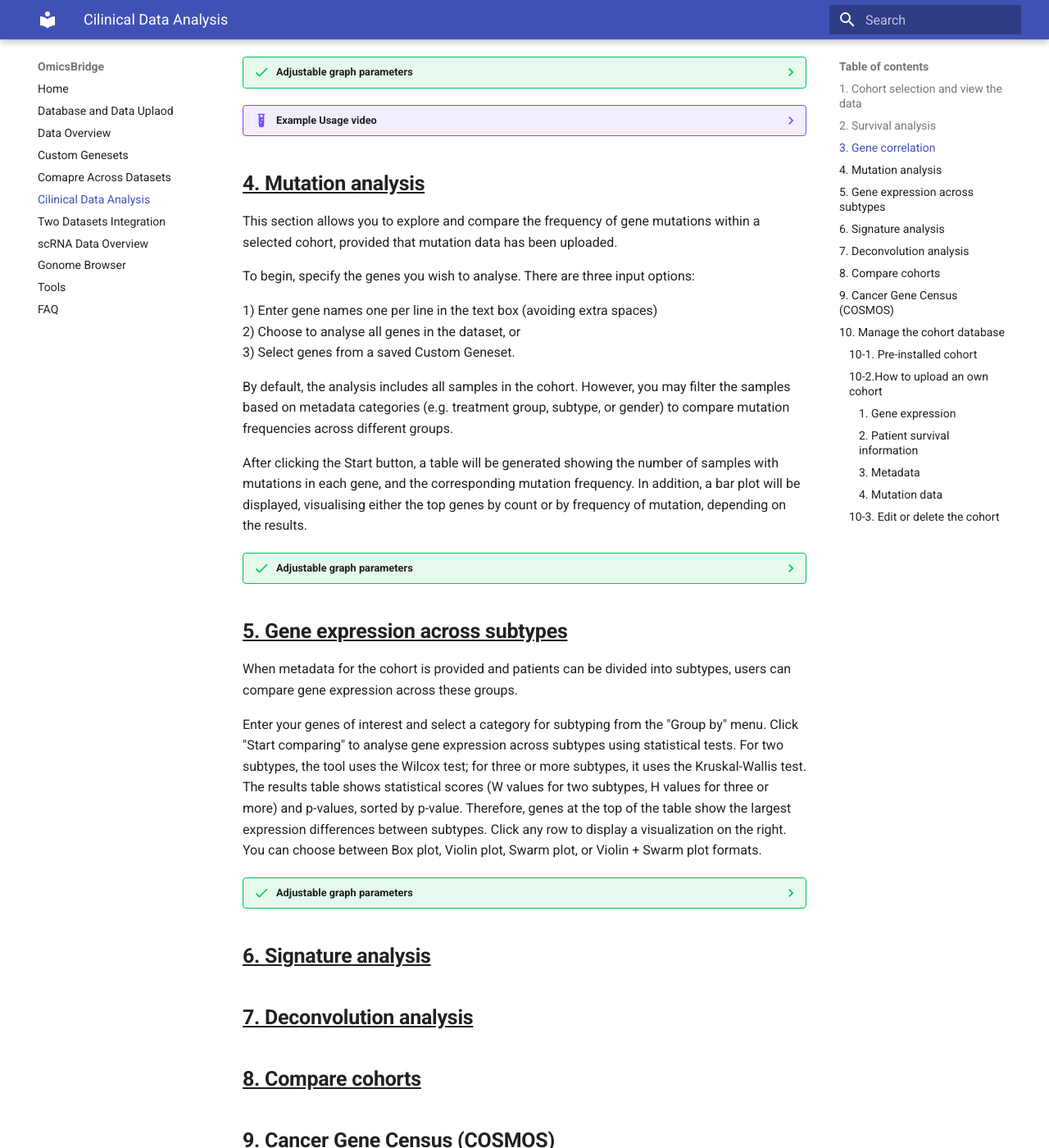
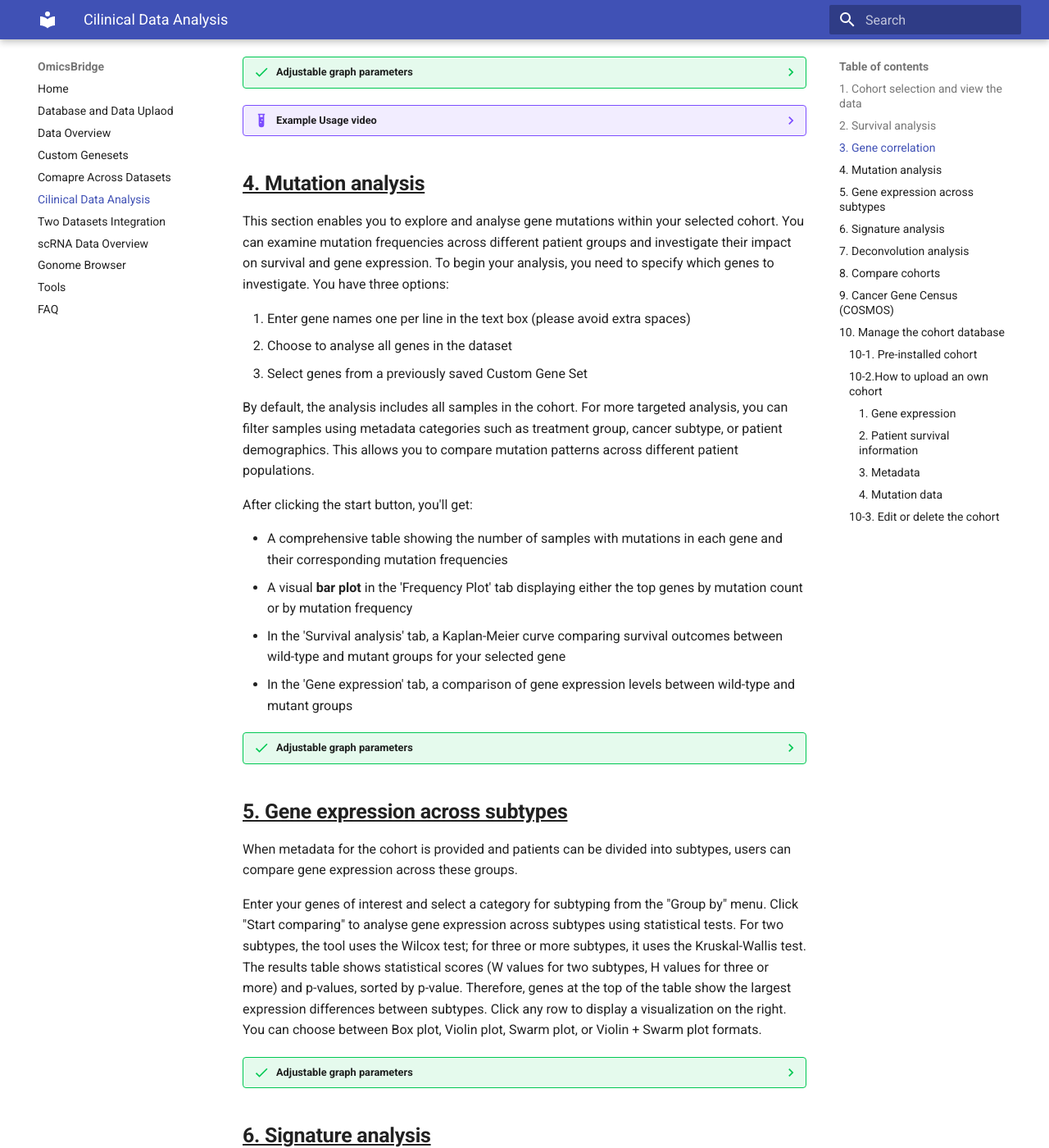
Before and after one commit to htsmto/OmicsBridge, an MkDocs documentation site: the page built from docs/Cilinical_data.md, in a window 1280 px wide and 1400 px high, scrolled down 1544 px. Shown: the whole window at 82% size. Built offline with MkDocs 1.6.1 and Material for MkDocs 9.7.7, drawn with Linux system fonts in a browser that asks for light colours.

Commit message:
Updated wiki

```diff
--- a/docs/Cilinical_data.md
+++ b/docs/Cilinical_data.md
@@ -60,17 +60,21 @@ The output will include a table showing the correlation coefficient and p-value
 
 ## <u>**4. Mutation analysis**</u>
 
-This section allows you to explore and compare the frequency of gene mutations within a selected cohort, provided that mutation data has been uploaded.
+This section enables you to explore and analyse gene mutations within your selected cohort. You can examine mutation frequencies across different patient groups and investigate their impact on survival and gene expression.
+To begin your analysis, you need to specify which genes to investigate. You have three options:
 
-To begin, specify the genes you wish to analyse. There are three input options:
+1. Enter gene names one per line in the text box (please avoid extra spaces)
+2. Choose to analyse all genes in the dataset
+3. Select genes from a previously saved Custom Gene Set
 
-1) Enter gene names one per line in the text box (avoiding extra spaces) <br>
-2) Choose to analyse all genes in the dataset, or  <br>
-3) Select genes from a saved Custom Geneset.
+By default, the analysis includes all samples in the cohort. For more targeted analysis, you can filter samples using metadata categories such as treatment group, cancer subtype, or patient demographics. This allows you to compare mutation patterns across different patient populations.
 
-By default, the analysis includes all samples in the cohort. However, you may filter the samples based on metadata categories (e.g. treatment group, subtype, or gender) to compare mutation frequencies across different groups.
+After clicking the start button, you'll get:
 
-After clicking the Start button, a table will be generated showing the number of samples with mutations in each gene, and the corresponding mutation frequency. In addition, a bar plot will be displayed, visualising either the top genes by count or by frequency of mutation, depending on the results.
+- A comprehensive table showing the number of samples with mutations in each gene and their corresponding mutation frequencies
+- A visual **bar plot** in the 'Frequency Plot' tab displaying either the top genes by mutation count or by mutation frequency
+- In the 'Survival analysis' tab, a Kaplan-Meier curve comparing survival outcomes between wild-type and mutant groups for your selected gene
+- In the 'Gene expression' tab, a comparison of gene expression levels between wild-type and mutant groups
 
 ??? success  "Adjustable graph parameters"
     - Can choose to show either the number of samples with mutations or the mutation frequency
```
